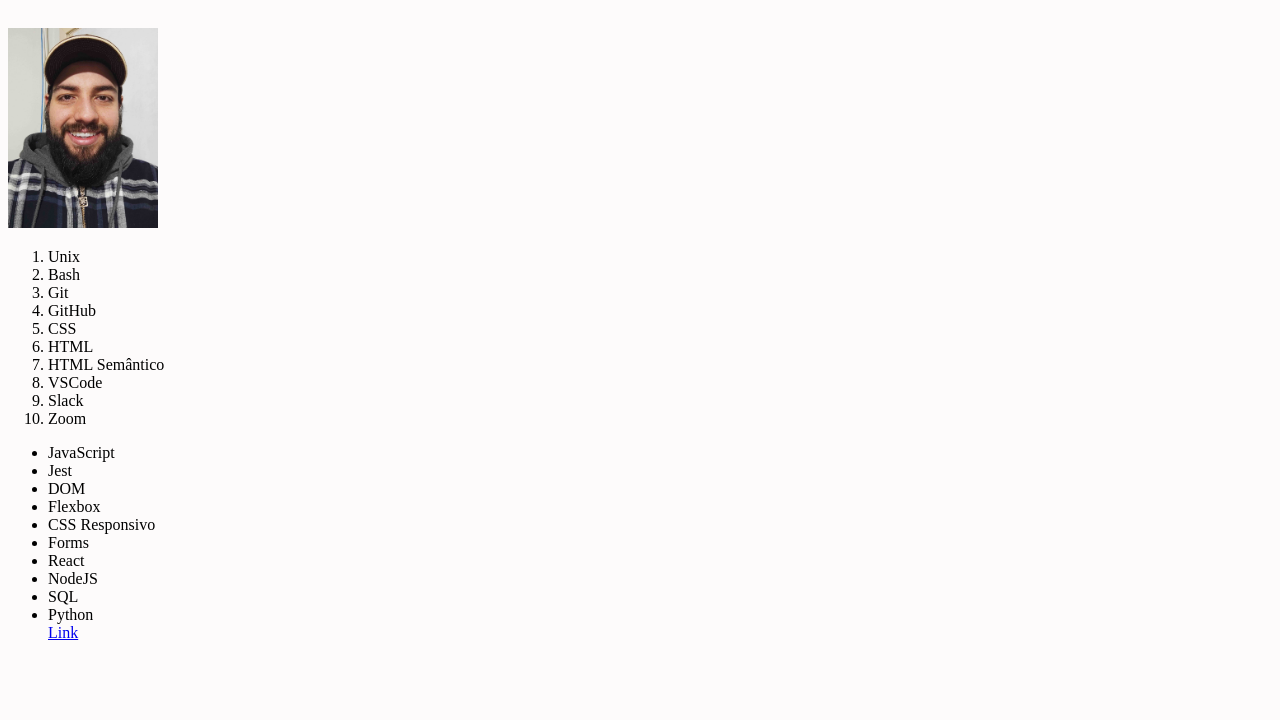
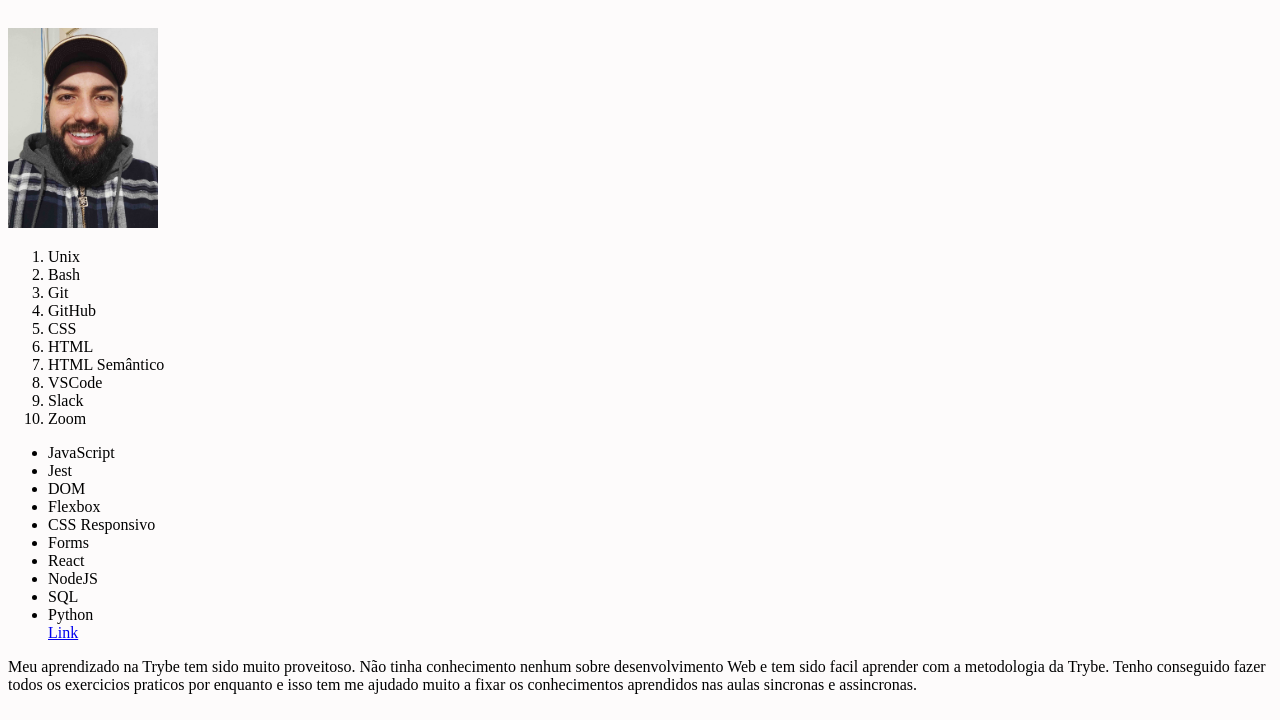
Before and after one commit to christianbvolz/project-lessons-learned, a website: page index.html in a window 1280 px wide. Shown: the part 80-800 px from the top of the page. Drawn offline with Linux system fonts and the light colour scheme.

Commit message:
Requisito 8

```diff
--- a/index.html
+++ b/index.html
@@ -37,6 +37,9 @@
     <li>Python</li>
     <a href="https://www.ahnegao.com.br/" target="_blank" rel="noopener noreferrer">Link</a>
   </ul>
+  <article>
+    <p>Meu aprendizado na Trybe tem sido muito proveitoso. Não tinha conhecimento nenhum sobre desenvolvimento Web e tem sido facil aprender com a metodologia da Trybe. Tenho conseguido fazer todos os exercicios praticos por enquanto e isso tem me ajudado muito a fixar os conhecimentos aprendidos nas aulas sincronas e assincronas.</p>
+  </article>
   <footer id="rodape">
   </footer>
 </body>
```
